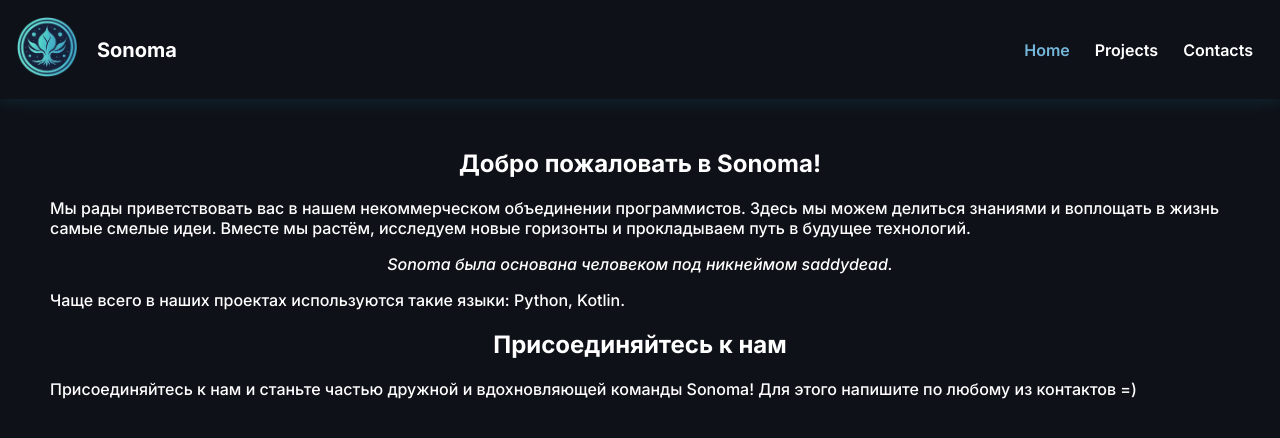
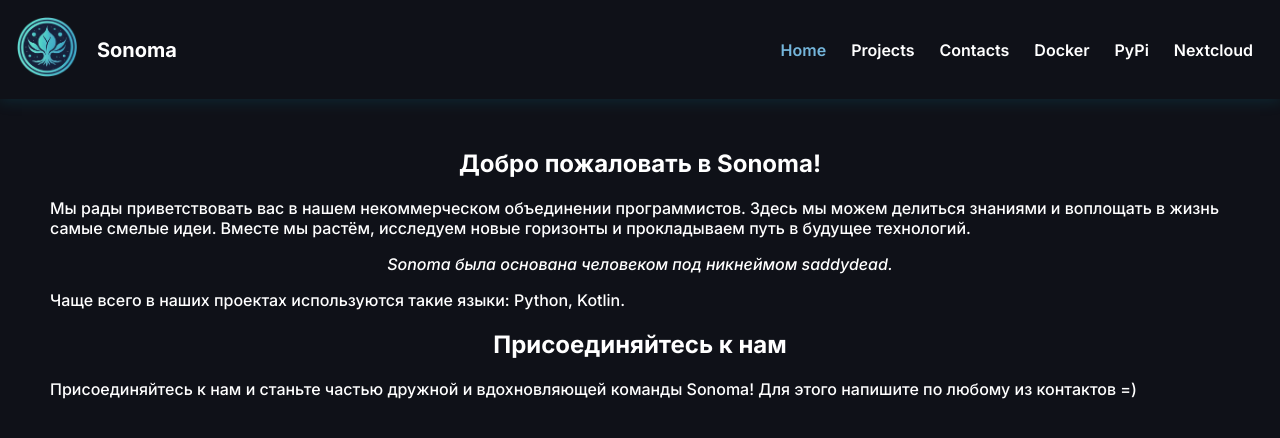
Before and after one commit to sonoma-org/sonoma-site, a plain HTML site: page www/index.html in a window 1280 px wide. Drawn offline with Linux system fonts and the light colour scheme; files that its build step writes are made by us from their sources.

Commit message:
adding services

```diff
--- a/www/index.html
+++ b/www/index.html
@@ -21,6 +21,9 @@
                 <a class="active" href="/">Home</a>
                 <a href="/projects">Projects</a>
                 <a href="/contact">Contacts</a>
+                <a href="https://docker.sonoma.su">Docker</a>
+                <a href="https://pypi.sonoma.su">PyPi</a>
+                <a href="https://nextcloud.sonoma.su">Nextcloud</a>
             </div>
         </div>
         <div class="main">
```
Also changed, not shown: www/pages/contact.html (+3 -0 lines), www/pages/projects.html (+3 -0 lines).
